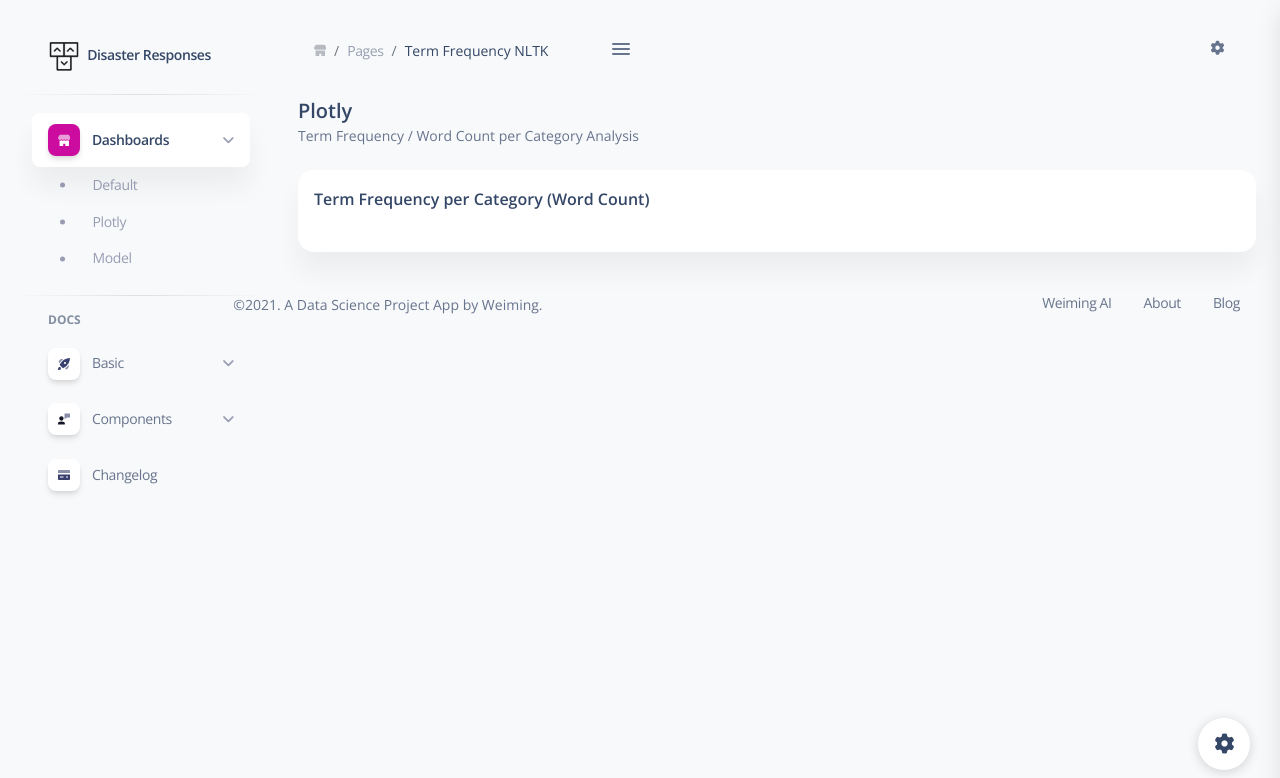
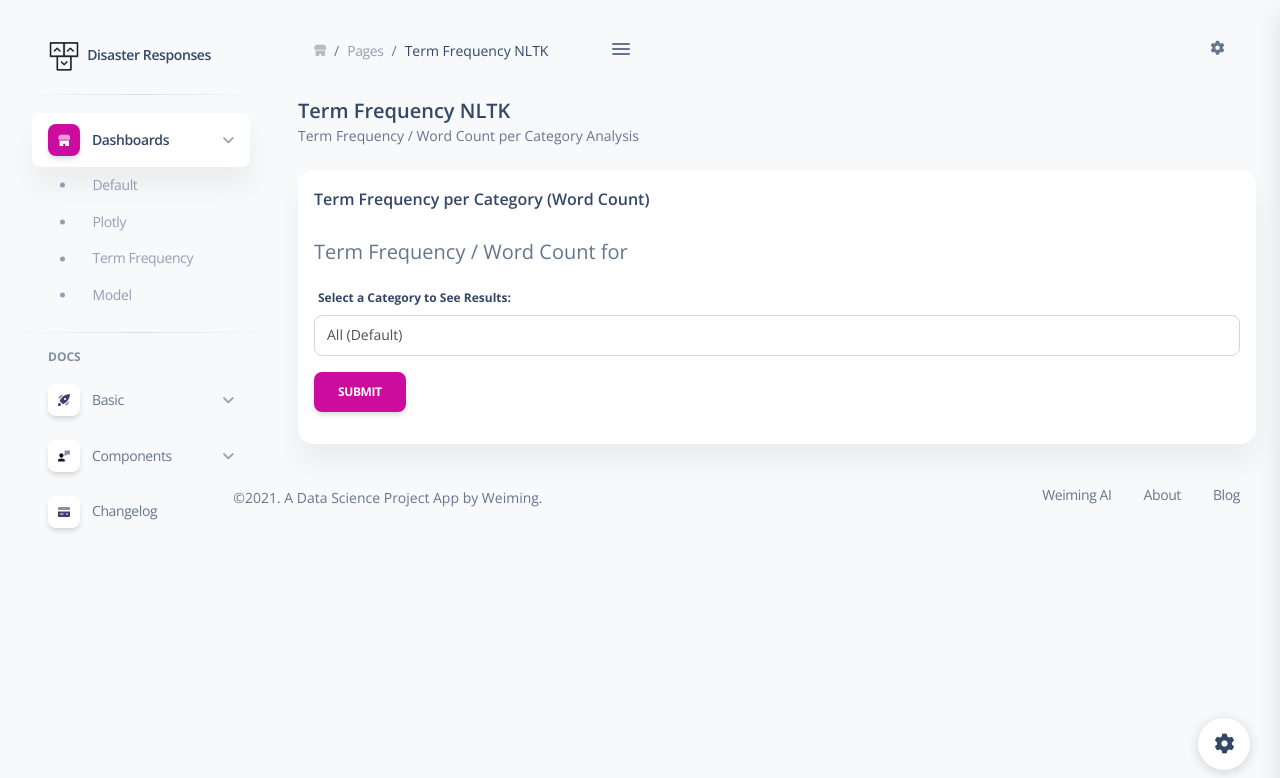
Before and after one commit to gilzero/project_disaster_responses, a Flask app: template templates/tf.html in a window 1280 px wide. Shown: the top 778 px of the page. Run offline with Flask 2, Linux system fonts and the light colour scheme; the template is opened without the code that fills it: values that come from a table or form of the project are taken from there, others are empty; parts of the project's set-up code (start-up, migrations or seed data) failed here and were passed over; some libraries are stand-ins or nearby versions.

Commit message:
term frequency page done. allow user to select category then output the word count analysis for that category. All required functionalities done. more to do for refactoring and documentation.

```diff
--- a/app.py
+++ b/app.py
@@ -5,10 +5,11 @@ from flask import render_template
 import json
 from plotly.utils import PlotlyJSONEncoder
 from flask_wtf import FlaskForm
-from wtforms import StringField, SubmitField
+from wtforms import StringField, SubmitField, SelectField
 import os
 import pickle
 import numpy as np
+from sklearn.feature_extraction.text import CountVectorizer
 
 from train_classifier import tokenize
 from train_classifier import StartingVerbExtractor
@@ -30,6 +31,8 @@ print(f"df.shape: {df.shape}")
 cat_names = list(df.iloc[:, -36:].columns)
 cat_names = [x.replace("_", ' ').title() for x in cat_names]
 print(f"📈 cat_names:\n {cat_names}")
+options = [('all', 'All (Default)')] + list(
+    zip(list(df.iloc[:, -36:].columns), [x.replace("_", ' ').title() for x in cat_names]))
 
 
 # Define Forms
@@ -38,8 +41,12 @@ class MessageForm(FlaskForm):
     submit = SubmitField('Submit')
 
 
-class PlotlyForm(FlaskForm):
+class TfForm(FlaskForm):
     message = StringField('Message')
+    category = SelectField(
+        'Select a Category to See Results:',
+        choices=options
+    )
     submit = SubmitField('Submit')
 
 
@@ -104,9 +111,6 @@ def plotly():
     # jsonfy the figure object for html/js parsing
     cat_fig_json = json.dumps(cat_fig, cls=PlotlyJSONEncoder)
 
-
-    # ===== Term Frequency Chart Handling ===== #
-
     return render_template('plotly.html', genre_fig_json=genre_fig_json, cat_fig_json=cat_fig_json)
 
 
@@ -152,14 +156,95 @@ def model():
     return render_template('model.html', form=form, template='form-template', message=message, cats=cats)
 
 
+@app.route('/tf', methods=["GET", "POST"])
+def tf():
+    print('Viewing /tf page')
+
+    if request.form.get('category'):
+        category = request.form.get('category')
+    else:
+        category = 'all'
+
+    print(f"[category]: {category}")
+    print(f"length of category: {len(category)}")
+
+    # allow user to input a category
+    form = TfForm()
+
+    # compute word count
+    wc_dict = _get_category_top_words(df, category)
+    print(wc_dict)
+
+    # ===== TF Chart Handling ===== #
+    tf_words = list(wc_dict.keys())
+    tf_counts = list(wc_dict.values())
+
+    tf_data = [{
+        'type': 'bar',
+        'x': tf_words,
+        'y': tf_counts
+    }]
+
+    tf_layout = {
+        'title': '',
+        'xaxis': {'title': 'Terms'},
+        'yaxis': {'title': 'Counts'},
+        'autosize': True
+    }
+
+    # assemble the figure object
+    tf_fig = {'data': tf_data, 'layout': tf_layout}
+
+    # jsonfy the figure object for html/js parsing
+    tf_fig_json = json.dumps(tf_data, cls=PlotlyJSONEncoder)
+
+    return render_template('tf.html', tf_fig_json=tf_fig_json, form=form, template='form-template', category=category)
 
 
-@app.route('/tf', methods=["GET", "POST"])
-def tf():
-    print('tf page')
+# Private functions
+def _get_category_top_words(df, category='all', size=30):
+    # df: original df
+    # category: column name: e.g 'weather_related', 'food'
+    # size: top how many? e.g 20 = top 20 (most common 20 words)
+    #
+    # return a top word count dictionary
 
+    print(f'Analyzing Most Common Terms Found in "{category}" ...')
 
-    return render_template('td.html', form=form, template='form-template')
+    # double check category name valid. if not in column name,
+    # make it to all
+    names = df.iloc[:, -36:].columns.to_list()
+
+    if category not in names:
+        print(f'Category {category} Not Found. Using All Messages.')
+        category = 'all'
+        messages = df['message']
+    else:
+        # subset the category message
+        messages = df[df[category] == 1]['message']
+
+    # assemble a corpus
+    corpus = list(messages.values)
+
+    # initialize count vectorized object
+    cv = CountVectorizer(tokenizer=tokenize)
+
+    # fit the transformer to get each token (word)
+    cv_fit = cv.fit_transform(corpus)
+
+    # all words (feature names)
+    word_list = cv.get_feature_names_out()
+
+    # count of each word (feature names) in array shape
+    count_list = np.asarray(cv_fit.sum(axis=0))[0]
+
+    # (word count dictionary) Concat feature names and count value together.
+    wc_dict = dict(zip(word_list, count_list))
+
+    # assemble to a DataFrame for computation.
+    wc_df = pd.DataFrame.from_dict(wc_dict, orient='index', columns=['number'])
+
+    return wc_df.sort_values(by=['number'], ascending=[False]).head(size)['number'].to_dict()
 
 
 if __name__ == '__main__':
--- a/templates/base.html
+++ b/templates/base.html
@@ -72,6 +72,14 @@
                                 <span class="sidenav-normal"> Plotly </span>
                             </a>
                         </li>
+
+                        <li class="nav-item {% if url_for(request.endpoint) == '/tf' %} active  {% endif %}">
+                            <a class="nav-link {% if url_for(request.endpoint) == '/tf' %} active  {% endif %}" href="/tf">
+                                <span class="sidenav-mini-icon"> T </span>
+                                <span class="sidenav-normal"> Term Frequency </span>
+                            </a>
+                        </li>
+
                         <li class="nav-item {% if url_for(request.endpoint) == '/model' %} active  {% endif %}">
                             <a class="nav-link {% if url_for(request.endpoint) == '/model' %} active  {% endif %}" href="/model">
                                 <span class="sidenav-mini-icon"> M </span>
--- a/templates/tf.html
+++ b/templates/tf.html
@@ -8,7 +8,7 @@
     <div class="container-fluid py-4">
         <div class="row">
             <div class="col-md-6">
-                <h5 class="mb-0">Plotly</h5>
+                <h5 class="mb-0">Term Frequency NLTK</h5>
                 <p class="text-sm mb-0">
                     Term Frequency / Word Count per Category Analysis
                 </p>
@@ -24,7 +24,26 @@
                     </div>
                     <div class="card-body p-3">
 
-                        <div id="demo3"></div>
+                        <div class="form-wrapper">
+
+                            {% if category != 'all' %}
+                                    <p class="lead">
+                                        Term Frequency / Word Count for {{ category.replace('_', ' ').title() }}
+                                    </p>
+                            {% endif %}
+
+                            <form method="POST" action="{{ url_for('tf') }}">
+
+
+                                <fieldset class="form-field">
+                                    {{ form.category.label(class="form-label") }}
+                                    {{ form.category(class="form-control") }}
+                                </fieldset>
+
+                                {{ form.submit(class="btn btn-primary mb-3 mt-3") }}
+                            </form>
+                        </div>
+
                         <div id="tf-plot"></div>
 
                     </div>
@@ -41,29 +60,22 @@
     <script src="https://cdn.plot.ly/plotly-latest.min.js"></script>
 
 
-{#    <script>#}
-{#        document.getElementById("demo1").innerHTML = "Hello JavaScript!";#}
-{##}
-{#        // plot genre#}
-{#        const genreJSON = {{ genre_fig_json | safe }};#}
-{#        Plotly.newPlot("genre-plot", genreJSON)#}
-{##}
-{#        // plot category#}
-{#        const catJSON = {{ cat_fig_json | safe }};#}
-{#        Plotly.newPlot("category-plot", catJSON)#}
-{##}
-{##}
-{#        // plot term frequency / word counts per category#}
-{##}
-{##}
-{#        // responsive layout#}
-{#        window.onresize = function () {#}
-{#            Plotly.relayout('genre-plot', {#}
-{#                'xaxis.autorange': true,#}
-{#                'yaxis.autorange': true#}
-{#            });#}
-{#        };#}
-{##}
-{#    </script>#}
+    <script>
+        {#document.getElementById("demo1").innerHTML = "Hello JavaScript!";#}
+
+        // plot tf
+        const tfJSON = {{ tf_fig_json | safe }};
+        Plotly.newPlot("tf-plot", tfJSON)
+
+
+        // responsive layout
+        window.onresize = function () {
+            Plotly.relayout('tf-plot', {
+                'xaxis.autorange': true,
+                'yaxis.autorange': true
+            });
+        };
+
+    </script>
 
 {% endblock %}
```
Also changed, not shown: 1 other file.
